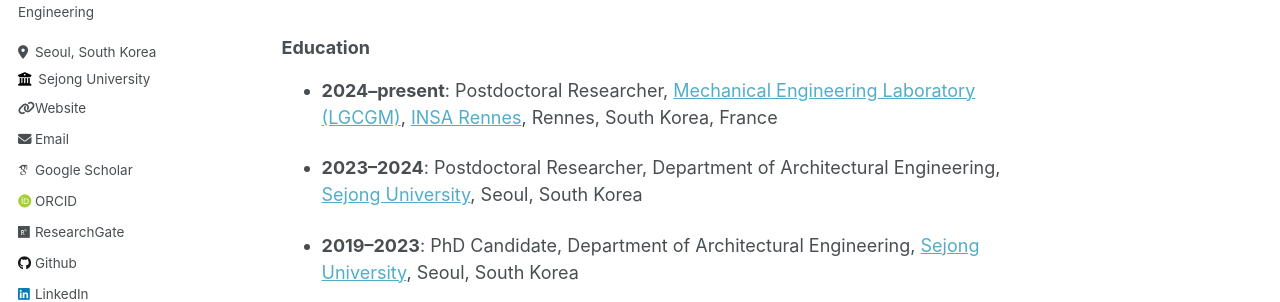
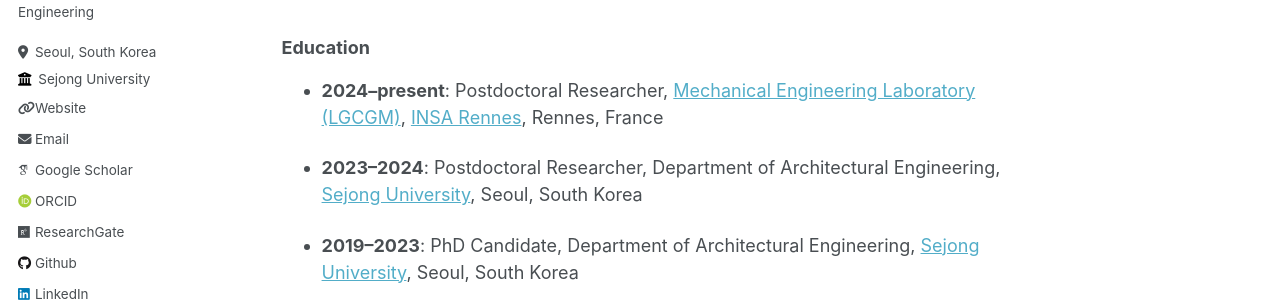
Before and after one commit to tranhan1405/tranhan1405.github.io, a Jekyll site: the page built from _pages/about.md, in a window 1280 px wide and 900 px high. Shown: the part 300-602 px from the top of the window. Built offline with Jekyll 4.4.1, drawn with Linux system fonts in a browser that asks for light colours; some web fonts are replaced.

Commit message:
Update about.md

```diff
--- a/_pages/about.md
+++ b/_pages/about.md
@@ -11,7 +11,7 @@
 
 
 ### Education
-- **2024–present**: Postdoctoral Researcher, [Mechanical Engineering Laboratory (LGCGM)](https://www.insa-rennes.fr/en/lgcgm.html), [INSA Rennes](https://www.insa-rennes.fr/index.html), Rennes, South Korea, France
+- **2024–present**: Postdoctoral Researcher, [Mechanical Engineering Laboratory (LGCGM)](https://www.insa-rennes.fr/en/lgcgm.html), [INSA Rennes](https://www.insa-rennes.fr/index.html), Rennes, France
 
 - **2023–2024**: Postdoctoral Researcher, Department of Architectural Engineering,
   [Sejong University](https://en.sejong.ac.kr/eng/index.do), Seoul, South Korea
```
